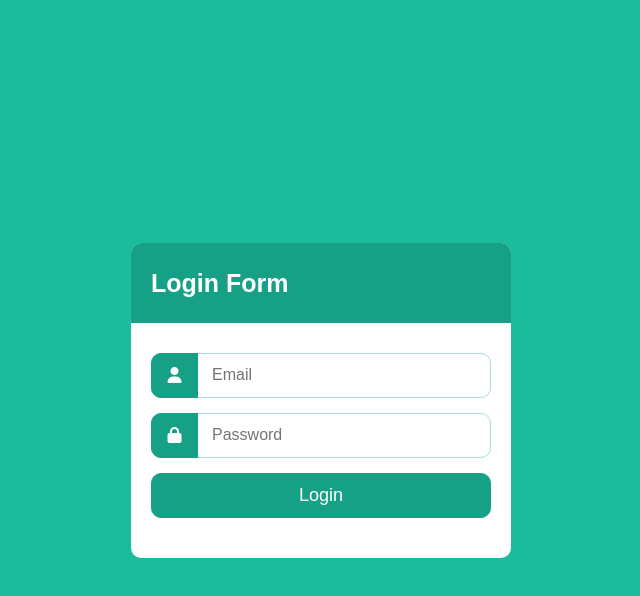
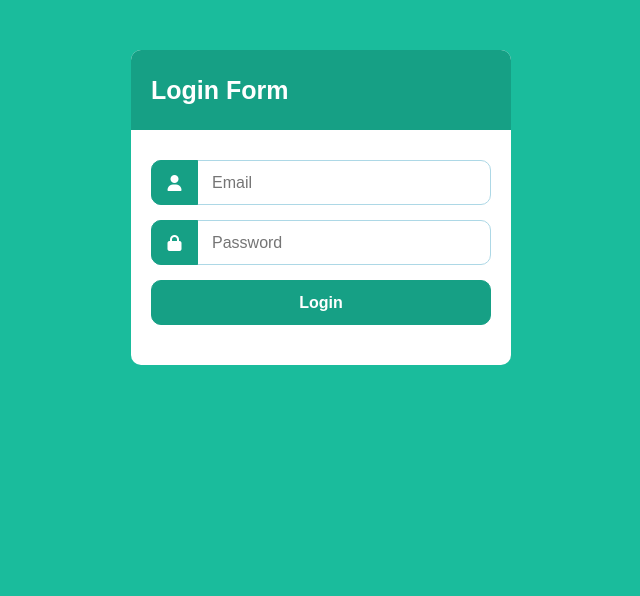
Before and after one commit to salinpaul94/Responsive-Login-Page-01, a plain HTML site: page index.html in a window 1280 px wide. Shown: the whole page, without its empty margins (319-959 px from the left). Drawn offline with Linux system fonts and the light colour scheme.

Commit message:
@media query for screen below 480px

```diff
--- a/index.html
+++ b/index.html
@@ -9,6 +9,7 @@
     <script src="https://kit.fontawesome.com/a076d05399.js"></script>
 </head>
 <body>
+    <div class="container">
         <div class="wrapper">
             <div class="title"><span>Login Form</span></div>
             <form action="#">
@@ -25,5 +26,6 @@
                 </div>
             </form>
         </div>
+    </div>
 </body>
 </html>
--- a/style.css
+++ b/style.css
@@ -5,24 +5,24 @@
     font-family: sans-serif;
 }
 
-html, body {
+body {
     display: grid;
-    height: 100%;
-    place-items: center;
-    background: #1abc9c;
+    background: none;
+
 }
 
 .wrapper {
-    width: 380px;
+    width: 100%;
     background: #fff;
     border-radius: 10px;
+    margin-top: 50px;
 }
 
 .wrapper .title {
     line-height: 80px;
     background: #16a085;
     padding-left: 20px;
-    border-radius: 10px 10px 0 0;
+    /* /border-radius: 10px 10px 0 0; */
     color: #fff;
     font-size: 25px;
     font-weight: 600;
@@ -70,7 +70,41 @@ html, body {
     background: #16a085;
     border: 1px solid #16a085;
     color: #fff;
-    font-size: 18px;
-    font-weight: 500;
+    font-size: 16px;
+    font-weight: 600;
     cursor: pointer;
 }
+
+
+
+@media screen and (min-width: 480px) {
+    body {
+        display: grid;
+        height: 100%;
+        place-items: center;
+        background: #1abc9c;
+    }
+
+    .container{
+        /* max-width: 440px; */
+        /* padding: 0 20px; */
+        /* margin: 170px auto; */
+    }
+
+    .wrapper {
+        width: 380px;
+        background: #fff;
+        border-radius: 10px;
+    }
+
+    .wrapper .title {
+        line-height: 80px;
+        background: #16a085;
+        padding-left: 20px;
+        border-radius: 10px 10px 0 0;
+        color: #fff;
+        font-size: 25px;
+        font-weight: 600;
+    }
+
+  }
```
Lines whose indentation alone changed are shown as unchanged.
